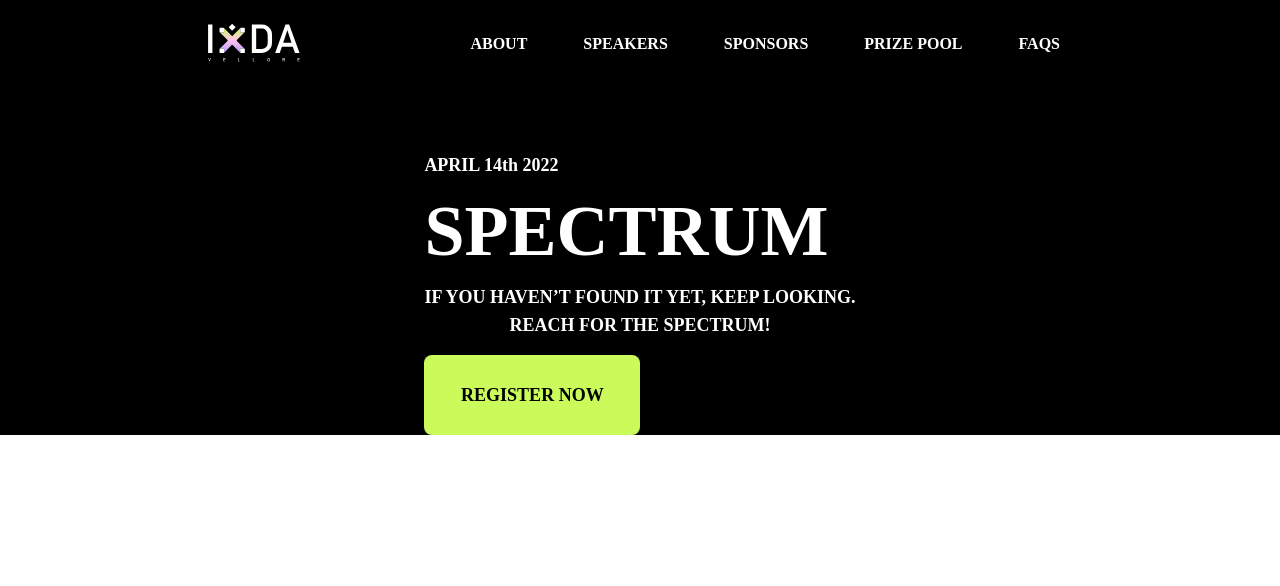
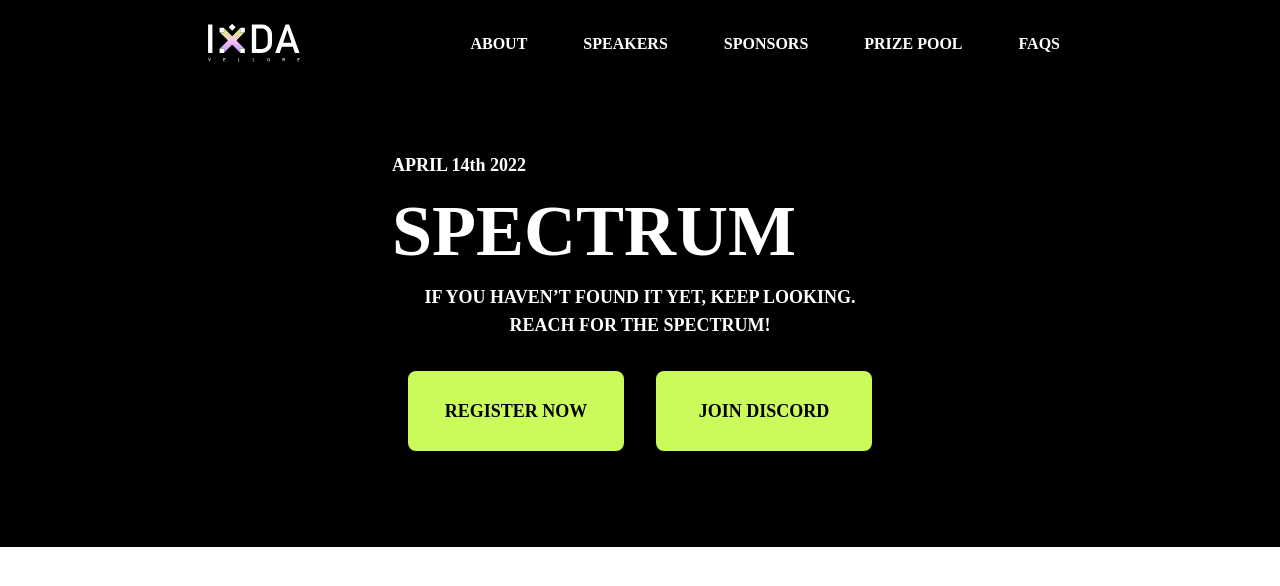
Before and after one commit to IxDA-Vellore/Spectrum-Frontend-2022, a React (Create React App) app: page / in a window 1280 px wide. Shown: the top 586 px of the page. Built offline with nearby package versions, Linux system fonts and the light colour scheme.

Commit message:
herosection completed

```diff
--- a/src/Components/Button/Button.js
+++ b/src/Components/Button/Button.js
@@ -1,13 +1,25 @@
-import React from "react";
+import React, { useState } from "react";
+
+// Icons Import
+import Chevron from "../../Icons/Chevron";
 
 const Button = ({ children, width, height }) => {
+  const [hideChevron, setHideChevron] = useState("hidden");
+
   return (
     <>
       <button
         style={{ width: width, height: height }}
-        className="bg-btn-primary text-black font-primary font-semibold text-lg rounded-lg"
+        className="bg-btn-primary hover:bg-btn-hover border-8 border-btn-primary hover:border-btn-hover text-black font-primary font-bold text-lg rounded-lg duration-300 ease-in-out my-4 mx-4"
+        onMouseEnter={() => setHideChevron("block")}
+        onMouseLeave={() => setHideChevron("hidden")}
       >
-        {children}
+        <div className="flex justify-center items-center">
+          {children}
+          <div className={`${hideChevron} pl-2`}>
+            <Chevron />
+          </div>
+        </div>
       </button>
     </>
   );
--- a/src/Components/Header/Header.js
+++ b/src/Components/Header/Header.js
@@ -59,7 +59,7 @@ const Header = () => {
         </div>
 
         {/* Container Div for Nav Links */}
-        <div className="hidden md:font-primary md:font-bold md:flex md:items-center">
+        <div className="hidden xl:font-primary xl:font-bold xl:flex xl:items-center">
           <ul className="flex">
             <li className="mx-7">
               <a href={config.nav.about} target="_blank" rel="noreferrer">
@@ -94,7 +94,7 @@ const Header = () => {
         {/* Container Div for Hamburger Menu */}
         <div
           onClick={clickHandler}
-          className="flex flex-col md:hidden p-4 cursor-pointer relative z-20"
+          className="flex flex-col xl:hidden p-4 cursor-pointer relative z-20"
         >
           <div className={hamBurgerAnimation.upper}></div>
           <div className={hamBurgerAnimation.middle}></div>
--- a/src/Components/HeroSection/HeroSection.js
+++ b/src/Components/HeroSection/HeroSection.js
@@ -19,9 +19,14 @@ const HeroSection = () => {
               IF YOU HAVEN’T FOUND IT YET, KEEP LOOKING. <br />
               REACH FOR THE SPECTRUM!
             </div>
-            <Button width="13.5rem" height="5rem">
-              REGISTER NOW
-            </Button>
+            <div className="flex flex-col md:flex-row justify-center items-center pb-20">
+              <Button width="13.5rem" height="5rem">
+                REGISTER NOW
+              </Button>
+              <Button width="13.5rem" height="5rem">
+                JOIN DISCORD
+              </Button>
+            </div>
           </div>
         </div>
       </section>
--- /dev/null
+++ b/src/Icons/Chevron.js
@@ -0,0 +1,18 @@
+const Chevron = () => {
+  return (
+    <>
+      <svg
+        xmlns="http://www.w3.org/2000/svg"
+        className="h-5 w-5"
+        fill="none"
+        viewBox="0 0 24 24"
+        stroke="currentColor"
+        strokeWidth={2}
+      >
+        <path strokeLinecap="round" strokeLinejoin="round" d="M9 5l7 7-7 7" />
+      </svg>
+    </>
+  );
+};
+
+export default Chevron;
--- a/tailwind.config.js
+++ b/tailwind.config.js
@@ -8,6 +8,7 @@ module.exports = {
       },
       colors: {
         "btn-primary": "#CAFB5B",
+        "btn-hover": "#FFE084",
       },
     },
   },
```
